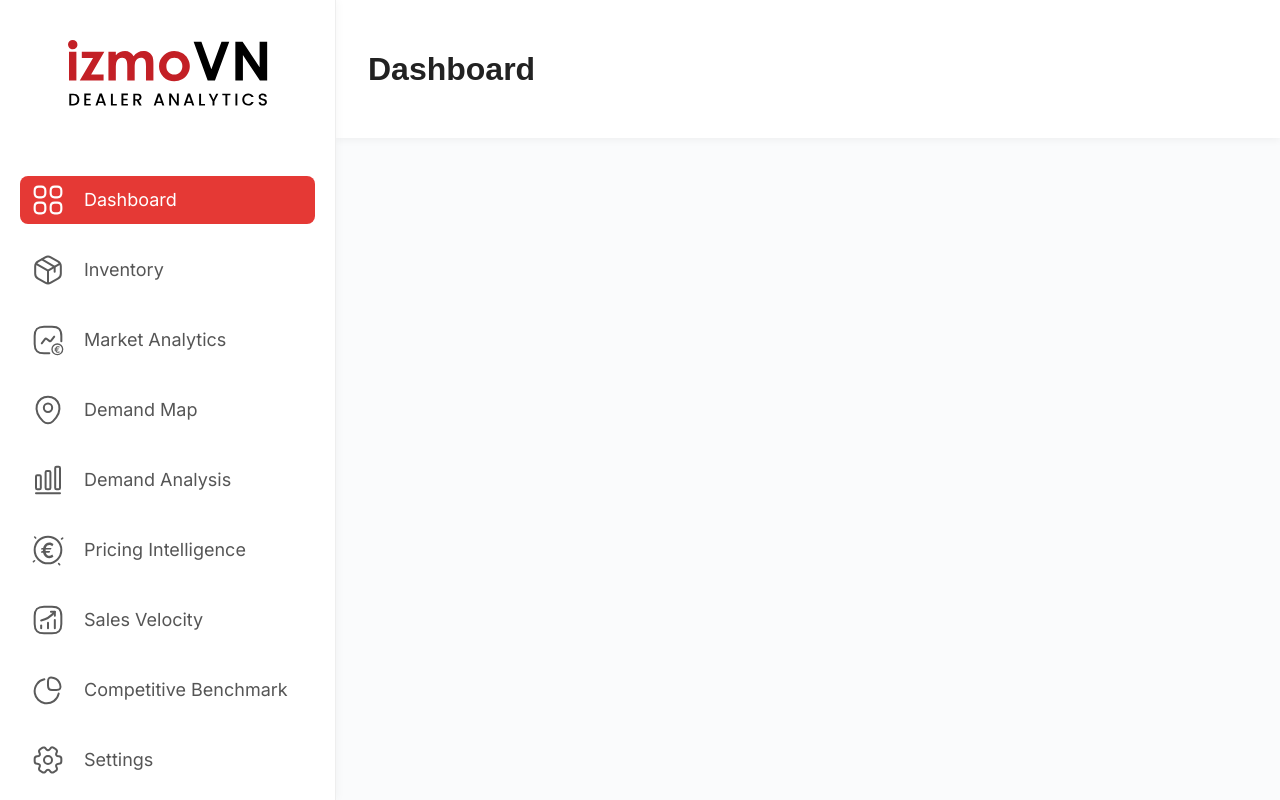
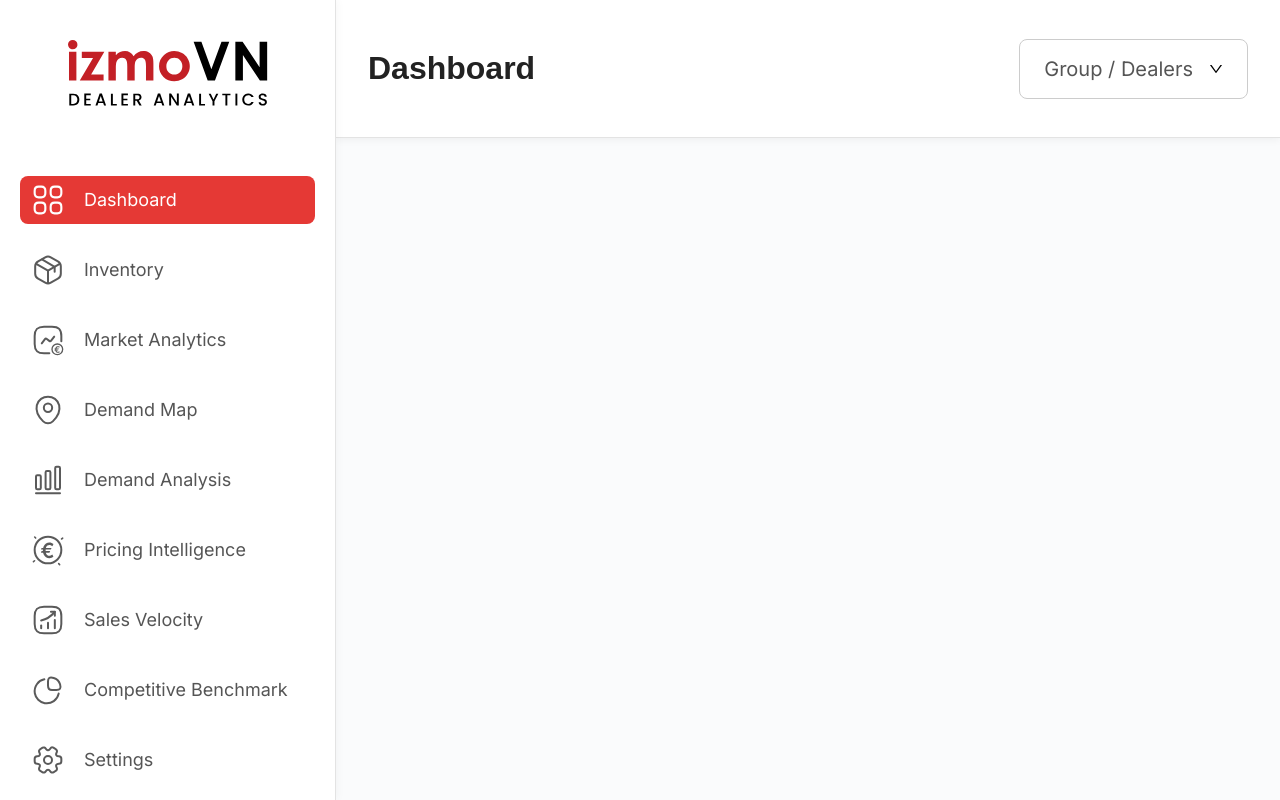
Before and after one commit to Ranjith-Izmo/izmo-vn, a Next.js app: page / in a window 1280 px wide. Built offline with nearby package versions, Linux system fonts and the light colour scheme.

Commit message:
feat: implement CustomDropdown component and integrate it into Header style: update Sidebar border color and add priority to logo image

```diff
--- /dev/null
+++ b/src/app/components/common/CustomDropdown.tsx
@@ -0,0 +1,72 @@
+import React from "react";
+import { Dropdown, Button } from "antd";
+import { DownOutlined } from "@ant-design/icons";
+
+interface CustomDropdownProps {
+  name: string;
+  items: { key: string; label: string }[];
+}
+
+const CustomDropdown: React.FC<CustomDropdownProps> = ({ name, items }) => (
+  <>
+    <Dropdown menu={{ items }} trigger={["click"]}>
+      <Button
+        style={{
+          border: "1px solid #CCCCCC",
+          borderRadius: "8px",
+          background: "#fff",
+          color: "#555555",
+          fontSize: "20px",
+          lineHeight: "26px",
+          fontWeight: 400,
+          paddingTop: "16px",
+          paddingBottom: "16px",
+          paddingLeft: "24px",
+          fontFamily: "inter",
+          paddingRight: "24px",
+          height: "auto",
+          boxShadow: "none",
+          display: "flex",
+          alignItems: "center",
+        }}
+      >
+        {name}
+        <DownOutlined
+          style={{
+            marginLeft: "8px",
+            fontSize: "14px",
+            color: "#000000",
+          }}
+        />
+      </Button>
+    </Dropdown>
+    <style>
+      {`
+        .ant-dropdown-menu {
+          margin-top: -4px !important;
+          border-radius: 1px solid !important;
+          border: 1px solid #CCCCCC !important;
+          min-width: 220px !important;
+          box-shadow: 0px 4px 8px rgba(0,0,0,0.08) !important;
+          padding: 0 !important;
+        }
+        .ant-dropdown-menu-item {
+          font-size: 20px !important;
+          font-family: inter, sans-serif !important;
+          color: #555555 !important;
+          padding: 16px 24px !important;
+          font-weight: 400 !important;
+          line-height: 26px !important;
+          border-radius: 0 !important;
+          border-bottom: 1px solid #CCCCCC !important;
+          border-top: none !important;
+        }
+        .ant-dropdown-menu-item:last-child {
+          border-bottom: none !important;
+        }
+      `}
+    </style>
+  </>
+);
+
+export default CustomDropdown;
--- a/src/app/components/layout/Header.tsx
+++ b/src/app/components/layout/Header.tsx
@@ -1,29 +1,44 @@
-import React from 'react';
+import React from "react";
+import CustomDropdown from "../common/CustomDropdown";
+
+const items = [
+  { key: "1", label: "Dealer 01" },
+  { key: "2", label: "Dealer 02" },
+  { key: "3", label: "Dealer 03" },
+  { key: "4", label: "Dealer 04" },
+  { key: "5", label: "Dealer 05" },
+];
 
 const Header = () => {
   return (
     <header
       style={{
-        position: 'fixed',
+        position: "fixed",
         top: 0,
-        left: '336px',
+        left: "336px",
         right: 0,
-        height: '138px',
-        background: 'var(--color-header-bg)',
-        color: 'var(--color-header-text)',
-        display: 'flex',
-        alignItems: 'center',
-        justifyContent: 'space-between',
-        padding: '0 2rem',
-        boxShadow: '0 2px 8px rgba(0,0,0,0.05)',
+        height: "138px",
+        background: "var(--color-header-bg)",
+        color: "var(--color-header-text)",
+        display: "flex",
+        alignItems: "center",
+        justifyContent: "space-between",
+        borderBottom: "1px solid #E3E3E3",
+        padding: "0 2rem",
+        boxShadow: "0 2px 8px rgba(0,0,0,0.05)",
         zIndex: 150,
       }}
     >
-      <div style={{ display: 'flex', flexDirection: 'column', justifyContent: 'center' }}>
-        <span style={{ fontSize: '2rem', fontWeight: 600 }}>Dashboard</span>
-        {/* Filters row */}
-
+      <div
+        style={{
+          display: "flex",
+          flexDirection: "column",
+          justifyContent: "center",
+        }}
+      >
+        <span style={{ fontSize: "2rem", fontWeight: 600 }}>Dashboard</span>
       </div>
+      <CustomDropdown name="Group / Dealers" items={items} />
     </header>
   );
 };
--- a/src/app/components/layout/Sidebar.tsx
+++ b/src/app/components/layout/Sidebar.tsx
@@ -132,7 +132,7 @@ const Sidebar = () => {
         width: "336px",
         height: "100vh",
         background: "var(--color-sidebar-bg)",
-        borderRight: "1px solid var(--color-sidebar-border)",
+        borderRight: "1px solid #E3E3E3",
         display: "flex",
         flexDirection: "column",
         alignItems: "center",
@@ -156,6 +156,7 @@ const Sidebar = () => {
         <Image
           src="/images/izmoVN_logo.svg"
           alt="Logo"
+          priority
           width={200}
           height={66}
         />
```
